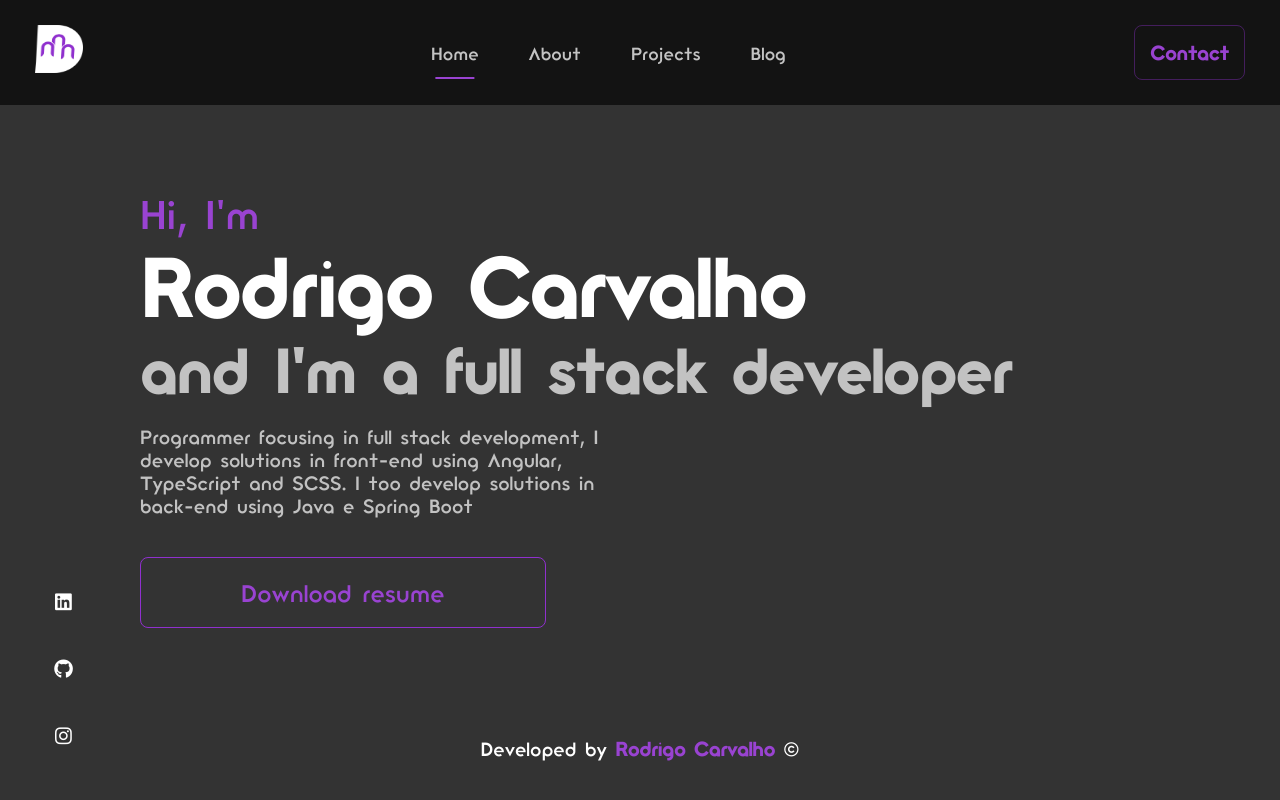
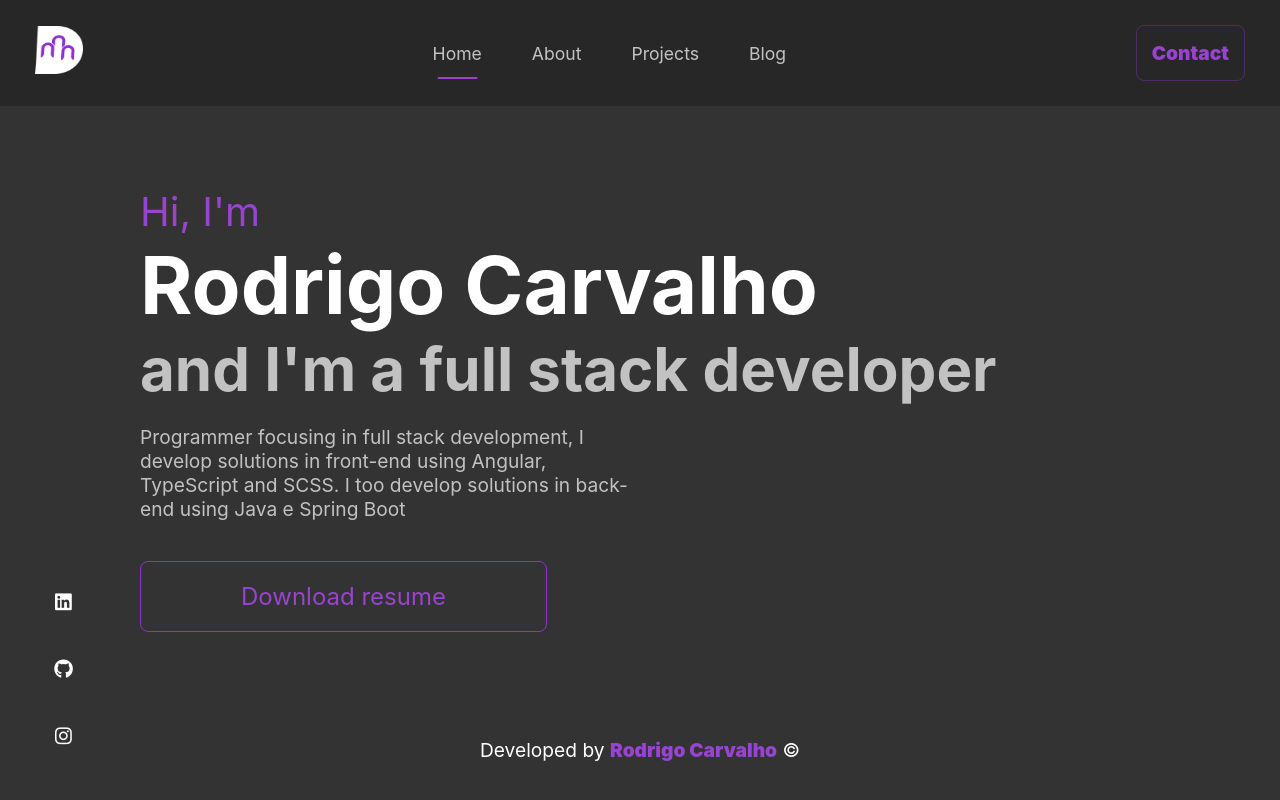
Before and after one commit to rodrigocarvalhodev/portfolio-duckdeveloper, an Angular app: page /home in a window 1280 px wide. Built offline with nearby package versions, Linux system fonts and the light colour scheme.

Commit message:
adjust style

```diff
--- a/src/app/template/header/header.component.scss
+++ b/src/app/template/header/header.component.scss
@@ -7,7 +7,7 @@ header {
 
     margin: 0 auto;
 
-    background-color: #131313;
+    background-color: #272727;
 
     & > #logo {
         a {
--- a/src/styles.scss
+++ b/src/styles.scss
@@ -3,5 +3,5 @@
     box-sizing: border-box;
     margin: 0;
     padding: 0;
-    font-family: 'Vivita Medium', sans-serif;
+    font-family: 'Inter', sans-serif;
 }
```
